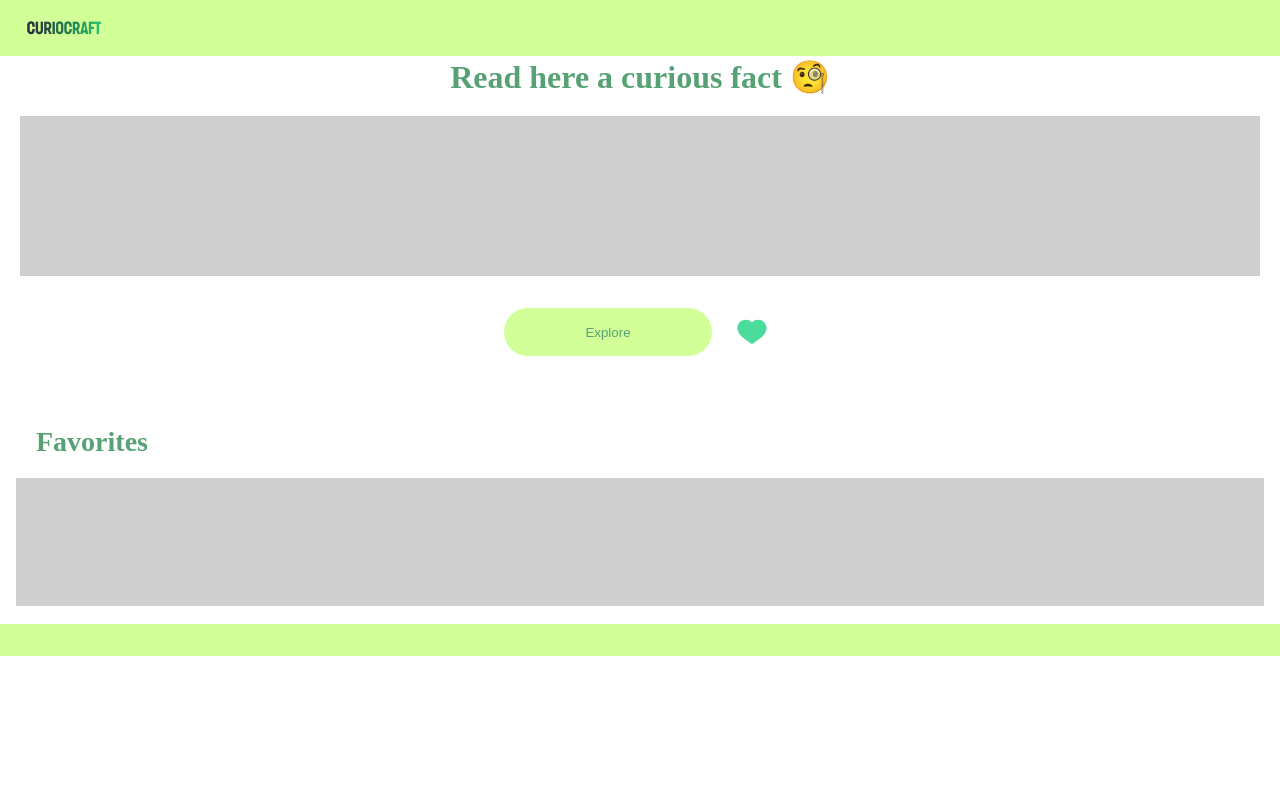
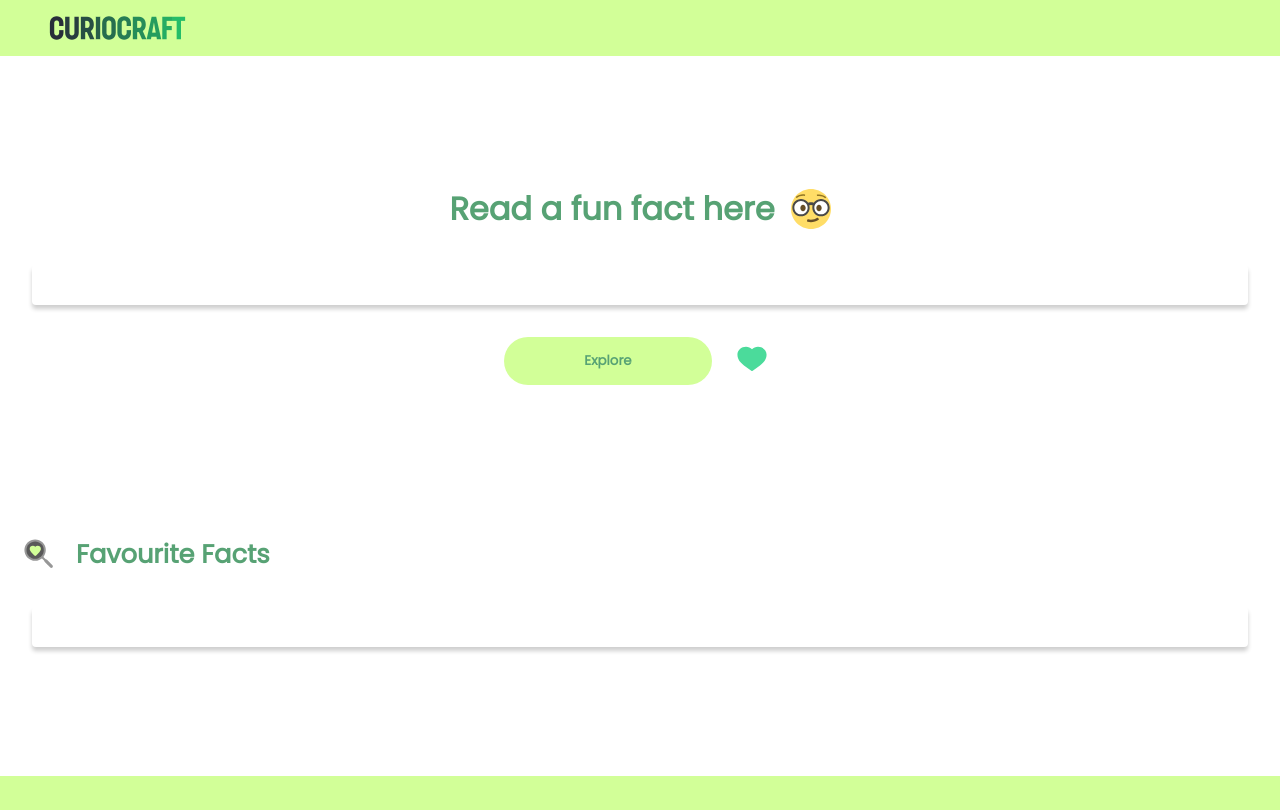
Before and after one commit to CindyLeiva/curious_facts, a website: page index.html in a window 1280 px wide. Drawn offline with Linux system fonts and the light colour scheme.

Commit message:
modificaciones en html / modificaciones en css / descarga de json

```diff
--- a/index.html
+++ b/index.html
@@ -4,29 +4,46 @@
     <meta charset="UTF-8">
     <meta http-equiv="X-UA-Compatible" content="IE=edge">
     <meta name="viewport" content="width=device-width, initial-scale=1.0">
-    <link rel="stylesheet" href="styles.css">
+    <link rel="stylesheet" href="./styles.css">
     <title>Curiocraft</title>
 </head>
+
 <body>
     <header>
-        <img src="images/curiocraft-logo.png" alt="Logo del equipo Curioscraft">
+        <img src="./images/curiocraft-logo.png" alt="Logo del equipo Curioscraft">
     </header>
 
     <main>
         <section class="title-button">
-            <h1>Read here a curious fact 🧐</h1>
+
+            <div class="container-title">
+                <h1>Read a fun fact here</h1>
+                <img src="./images/nerd-face.svg" alt="emoji de cara con lentes">
+            </div>
+
             <div class="curious-facts"></div>
+
             <div class="container-buttons">
                 <button class="button-exploration">Explore</button>
-                <button class="button-favourite"><img src="images/fav.svg" alt="Icono favorito corazón verde"></button>
+                <button class="button-favourite"><img src="./images/fav.svg" alt="Icono favorito corazón verde"></button>
             </div>
+
         </section>
+
         <section class="favourite">
-            <h3>Favorites</h3>
+
+            <div class="container-title-favourite">
+                <img src="./images/magnifying glass.svg" alt="Icono lupa favorito con corazón verde">
+                <h3>Favourite Facts</h3>
+            </div>
+
             <div class="facts-favourites"></div>
+
         </section>
     </main>
+
     <footer></footer>
-    <script src="functions.js"></script>
+    <script src="./functions.js"></script>
 </body>
+
 </html>
--- /dev/null
+++ b/package.json
@@ -0,0 +1,5 @@
+{
+  "devDependencies": {
+    "jest": "^29.5.0"
+  }
+}
--- a/styles.css
+++ b/styles.css
@@ -4,7 +4,7 @@
     margin: 0;
     padding: 0;
     box-sizing: border-box;
-    font-size: "poppins";
+    font-family: "Poppins", sans-serif;
 }
 
 :root {
@@ -15,106 +15,114 @@
 }
 
 body {
+    height: 100%;
+    width: 100%;
     background: var(--white);
 }
 
 header {
-    width: 100%;
     height: 3.5rem;
     background: var(--green);
     display: flex;
     align-items: center;
 }
 
-header img {
-    height: 6rem;
-}
-
 main{
-    /* height: 193.8vmin; */
-    min-height: 47.3rem;
+    height: 90vh;
+    /*min-height: 32rem;*/
     display: flex;
     flex-direction: column;
     justify-content: space-evenly;
 }
 
+.container-title{
+    margin: 2rem;
+    gap: 1rem;
+    display: flex;
+    justify-content: center;
+    align-items: center;
+}
+
 h1 {
+    font-size: 2rem;
+    font-weight: 900;
     color: var(--darkgreen);
-    font-size: 2rem;
-    /* margin-top: 2.5rem; */
-    text-align: center;
+}
+
+p{  font-weight: 500;
+    color: var(--darkgreen);
 }
 
 .curious-facts {
-    height: 10rem;
-    background: var(--grey);
-    margin: 1.25rem 1.25rem 0rem 1.25rem;
+    margin: 2rem;
     padding: 1.25rem;
-    text-indent: 1rem;
+    border-radius: 4px;
+    box-shadow: 0px 4px 4px 0px var(--grey);
 }
 
 .container-buttons {
     margin: 2rem 0rem;
+    gap: 1rem;
     display: flex;
     justify-content: center;
     align-items: center;
-    gap: 1rem;
 }
 
 .button-exploration {
     height: 3rem;
     width: 13rem;
+    border-radius: 1.85rem;
+    font-weight: 700;
     color: var(--darkgreen);
-    border-radius: 1.85rem;
     border: var(--green);
     background: var(--green);
+}
+
+.button-exploration:hover {
+    color: var(--white);
+    background-color: var(--darkgreen);
 }
 
 .button-favourite {
     height: 3rem;
     width: 3rem;
     border: none;
-    border-radius: 1.85rem;
     background:none;
     text-decoration: none;
 }
 
-.favourite{
-    padding: 1rem;
+.container-title-favourite{
+    gap: 1rem;
+    margin: 1.25rem;
+    display: flex;
+    justify-content: start;
+    align-items: center;
 }
 
 h3{
-    font-size: 1.75rem;
+    font-size: 1.60rem;
     color: var(--darkgreen);
-    margin: 1.25rem;
 }
 
 .facts-favourites{
-    overflow-y: scroll;
-    background-color: var(--grey);
-    height: 8rem;
+    margin: 2rem;
     padding: 1.25rem;
+    gap: 2rem;
+    border-radius: 4px;
+    box-shadow: 0px 4px 4px 0px var(--grey);
     display: flex;
     flex-direction: column;
-    gap: 1rem;
-    text-indent: 1rem;
+    overflow-y: scroll;
 }
 
 footer{
-    height: 2rem;
-    background-color: var(--green);
-    margin: 0rem;
+    height: 2.1rem;
+    background: var(--green);
+    display: flex;
 }
-/*
-@media screen and (min-height: 483px) {
-    main{
-        height: 58.8rem;
-
-    }
-} */
 
 @media screen and (min-width: 576px) {
     main{
-       min-height: 35.5em;
+       min-height: 35rem;
     }
 }
```
Also changed, not shown: functions.test.js (added), images/magnifying glass.svg (added), images/nerd-face.svg (added), 1 other file.
